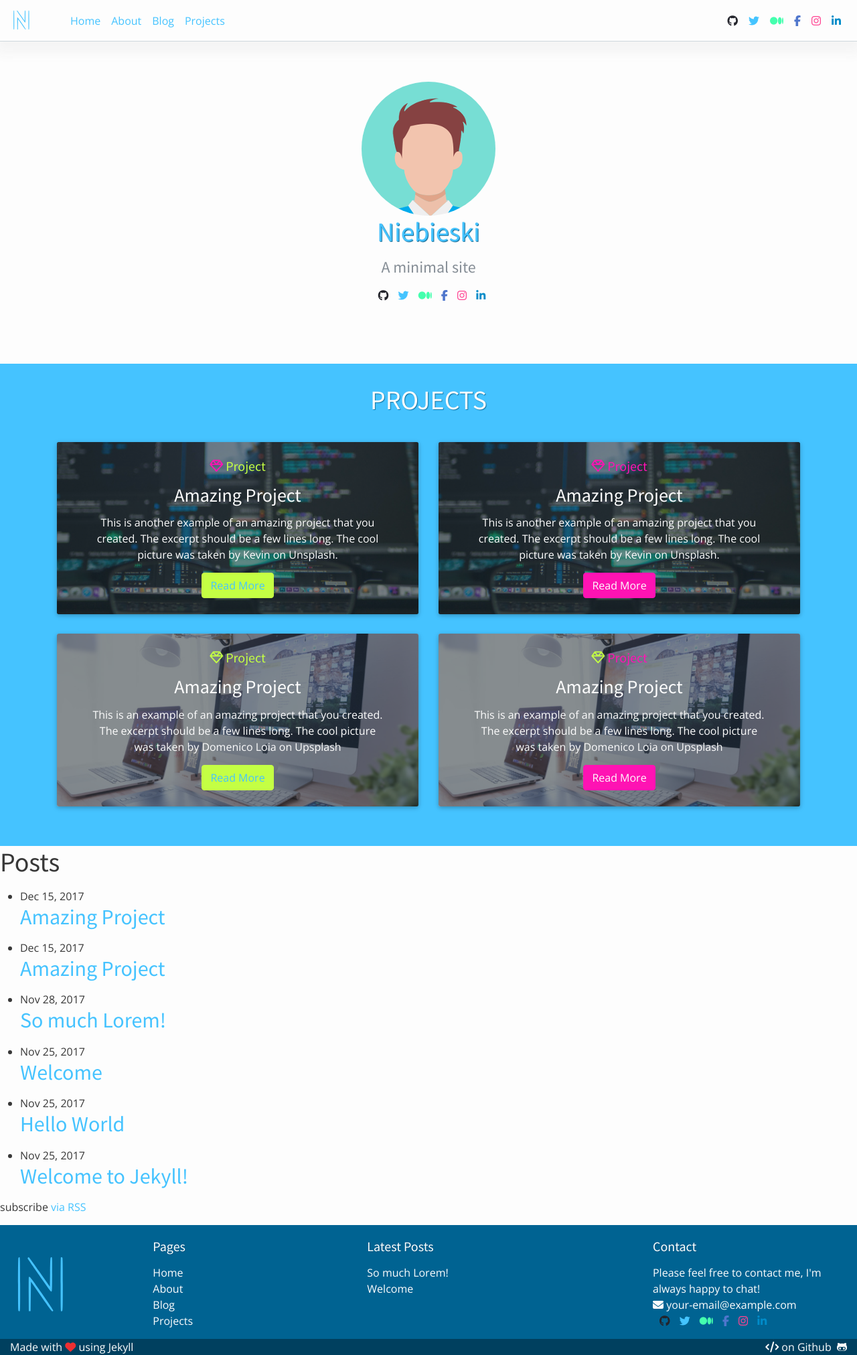
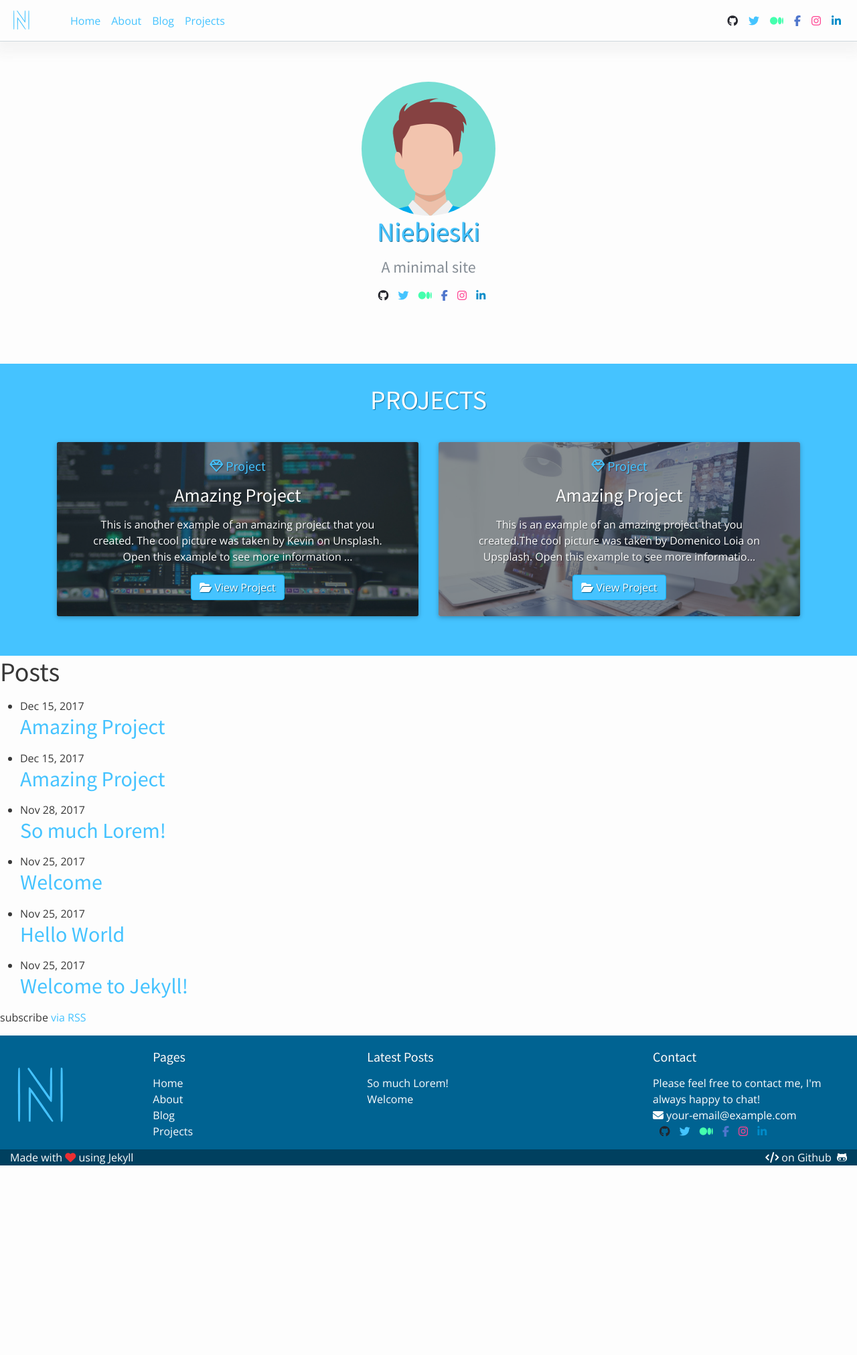
Before and after one commit to FabioRosado/Niebieski, a Jekyll site: the page built from index.md, in a window 1280 px wide. Shown: the whole page at 67% size. Built offline with Jekyll 4.4.1, drawn with Linux system fonts in a browser that asks for light colours; nearby versions of some CDN libraries; after the commit the page ends 1740 px from its top, so only the background shows below that.

Commit message:
Update Projects

```diff
--- a/_layouts/home.html
+++ b/_layouts/home.html
@@ -63,21 +63,11 @@ layout: default
             <div class="project-text text-center">
                 <h5 class="project-tag"> {{ project.tag-icon }} {{ project.tag }}</h5>
                 <h3 class="card-title"> {{ project.title }}</h3>
-                <p>{{ project.excerpt }}</p>
-                <a class="btn btn-brand" href="{{ project.url }}" role="button"> Read More</a>
+                <p class="project-excerpt">{{ project.excerpt | truncate:165, "...</p>" }}
+                <a class="btn btn-brand" href="{{ project.url }}" role="button"><i class="fa fa-folder-open" aria-hidden="true"></i> View Project</a>
             </div>
             </div>
         </div>
-        <div class="col-md-6 col-sm-12">
-                <div class="card-image" style="background-image: url({{site.url}}/assets/images/{{project.image}});">
-                <div class="project-text text-center">
-                    <h5 class="project-tag-pink"> {{ project.tag-icon }} {{ project.tag }}</h5>
-                    <h3 class="card-title"> {{ project.title }}</h3>
-                    <p>{{ project.excerpt }}</p>
-                    <a class="btn btn-pink" href="{{ project.url }}" role="button"> Read More</a>
-                </div>
-                </div>
-            </div>
         {% endfor %}
     </div>
   </div>
--- a/_posts/2017-12-15-Project-one.md
+++ b/_posts/2017-12-15-Project-one.md
@@ -6,10 +6,26 @@ categories: Projects
 tag: Project
 tag-icon: <i class="fa fa-diamond project-icon" aria-hidden="true"></i>
 image: domenico-loia-272251.jpg
-excerpt: This is an example of an amazing project that you created. The excerpt should be a few lines long. The cool picture was taken by Domenico Loia on Upsplash
 ---
+This is an example of an amazing project that you created.The cool picture was taken by Domenico Loia on Upsplash. Open this example to see more information on how to set up your own Projects posts.
 
 
-Here you can describe your project, things you've done with it and what not...
+## Front Matter
 
-Photo taken from: https://unsplash.com/photos/EhTcC9sYXsw
+**Categories:** In order for a post to be marked as a Project its category needs to be Projects(Case sensitive).
+
+**Date:** I'd recommend that you set a date earlier any other blog posts. This is to prevent the links in the footer(_Latest Posts_) to be hidden and show less than 4 links - I'm simply hiding the posts if they fall into the _Projects_ category.
+
+**Tag:** This is the text that will be shown in the blog post title. This could be used as a "category" or any other thing that could help you organize your projects.
+
+**Tag Icon:** The Icon shown before the _Tag text_ I'm using [fontawesome.io](http://fontawesome.io/) because they are amazing. Note that you can use the HTML code of the icon straight in this field and all work okay.
+
+**Excerpt:** If you prefer to set up your own excerpt instead of letting Jekyll get the first 160 words from the first paragraph of the post.
+_Note: The maximum number of characters is 160, anything above will be substituted by ..._
+
+**Image:** The image to be used on the card background and the post header. Jekyll will look in the folder _../assets/images/_ for the name specified in this field.
+
+
+## Resources
+- Picture: [Domenico Loia](https://unsplash.com/photos/EhTcC9sYXsw)
+- [FontAwesome Icons](http://fontawesome.io/)
--- a/_posts/2017-12-15-Project-two.md
+++ b/_posts/2017-12-15-Project-two.md
@@ -6,9 +6,26 @@ categories: Projects
 tag: Project
 tag-icon: <i class="fa fa-diamond project-icon-pink" aria-hidden="true"></i>
 image: kevin-364843.jpg
-excerpt: This is another example of an amazing project that you created. The excerpt should be a few lines long. The cool picture was taken by Kevin on Unsplash.
 ---
+This is another example of an amazing project that you created. The cool picture was taken by Kevin on Unsplash. Open this example to see more information on how to set up your own Projects posts.
 
-Here you can describe your project, things you've done with it and what not...
 
-Photo taken from: https://unsplash.com/photos/w7ZyuGYNpRQ
+## Front Matter
+
+**Categories:** In order for a post to be marked as a Project its category needs to be Projects(Case sensitive).
+
+**Date:** I'd recommend that you set a date earlier any other blog posts. This is to prevent the links in the footer(_Latest Posts_) to be hidden and show less than 4 links - I'm simply hiding the posts if they fall into the _Projects_ category.
+
+**Tag:** This is the text that will be shown in the blog post title. This could be used as a "category" or any other thing that could help you organize your projects.
+
+**Tag Icon:** The Icon shown before the _Tag text_ I'm using [fontawesome.io](http://fontawesome.io/) because they are amazing. Note that you can use the HTML code of the icon straight in this field and all work okay.
+
+**Excerpt:** If you prefer to set up your own excerpt instead of letting Jekyll get the first 160 words from the first paragraph of the post.
+_Note: The maximum number of characters is 160, anything above will be substituted by ..._
+
+**Image:** The image to be used on the card background and the post header. Jekyll will look in the folder _../assets/images/_ for the name specified in this field.
+
+
+## Resources
+- Picture: [Kevin](https://unsplash.com/photos/w7ZyuGYNpRQ)
+- [FontAwesome Icons](http://fontawesome.io/)
--- a/_sass/niebieski.scss
+++ b/_sass/niebieski.scss
@@ -17,14 +17,6 @@ $background-color: #FDFDFD !default;
 $brand-color:      #45C3FF !default;
 $brand-color-light: lighten($brand-color, 20%) !default;
 $brand-color-dark:  darken($brand-color, 35%) !default;
-
-$secondary-brand-color:       #c4ff44 !default;
-$secondary-brand-color-dark:    darken($secondary-brand-color, 15%) !default;
-$secondary-brand-color-light:   lighten($secondary-brand-color, 10%) !default;
-
-$sec-brand-color:       #FE13B3 !default;
-$sec-brand-color-dark:    darken($sec-brand-color, 10%)  !default;
-$sec-brand-color-light:   lighten($sec-brand-color, 10%) !default;
 
 $grey-color:       #5D7682 !default;
 $grey-color-light: lighten($grey-color, 40%) !default;
--- a/_sass/niebieski/_layout.scss
+++ b/_sass/niebieski/_layout.scss
@@ -83,17 +83,18 @@
 }
 
 .btn-brand {
-    color: $brand-color !important;
-    background-color: $secondary-brand-color;
-    border-color: $secondary-brand-color;
+    color: $background-color !important;
+    background-color: $brand-color;
+    border-color: darken($brand-color, 10%);
     margin-bottom: $padding-unit;
+    text-shadow: 1px 1px 1px $brand-color-dark;
     a {
         color: $background-color;
     }
 
     &:hover {
-        background-color: $secondary-brand-color-light;
-        color: $brand-color-dark !important;
+        background-color: darken($brand-color, 10%);
+        color: $brand-color-light !important;
         text-decoration: none;
     }
     &:focus {
@@ -102,36 +103,6 @@
 
 }
 
-
-.btn-pink {
-    color: $background-color !important;
-    background-color: $sec-brand-color;
-    border-color: $sec-brand-color;
-    margin-bottom: $padding-unit;
-    a {
-        color: $background-color;
-    }
-
-    &:hover {
-        background-color: $sec-brand-color-dark;
-        border-color:     $sec-brand-color-dark;
-        color: $background-color !important;
-        text-decoration: none;
-    }
-    &:focus {
-        color: $background-color;
-    }
-
-}
-
-.project-tag-pink {
-    color: $sec-brand-color;
-    padding-top: $padding-unit;
-}
-
-.project-icon-pink {
-    color: $sec-brand-color;
-}
 
 
 /**
@@ -147,12 +118,14 @@
 }
 
 .project-tag {
-    color: $secondary-brand-color;
+    color: $brand-color;
     padding-top: $padding-unit;
+    text-shadow: 1px 1px 1px rgba(0,0,0,.4);
 }
 
 .project-icon {
-    color: $secondary-brand-color;
+    color: $brand-color;
+    text-shadow: 1px 1px 1px rgba(0,0,0,.4);
 }
 
 .project-text {
@@ -161,7 +134,10 @@
     border-radius: 3px;
     padding-left: $padding-unit * 2;
     padding-right: $padding-unit * 2;
+    text-shadow: 1px 1px 1px rgba(0,0,0,.4);
 }
+
+
 /**
  * Posts
  */
```
